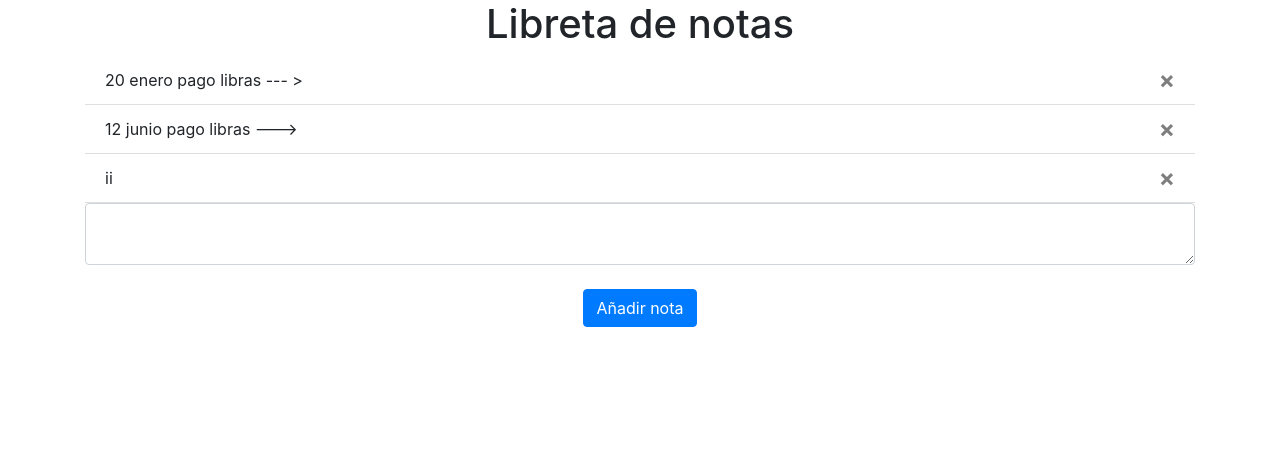
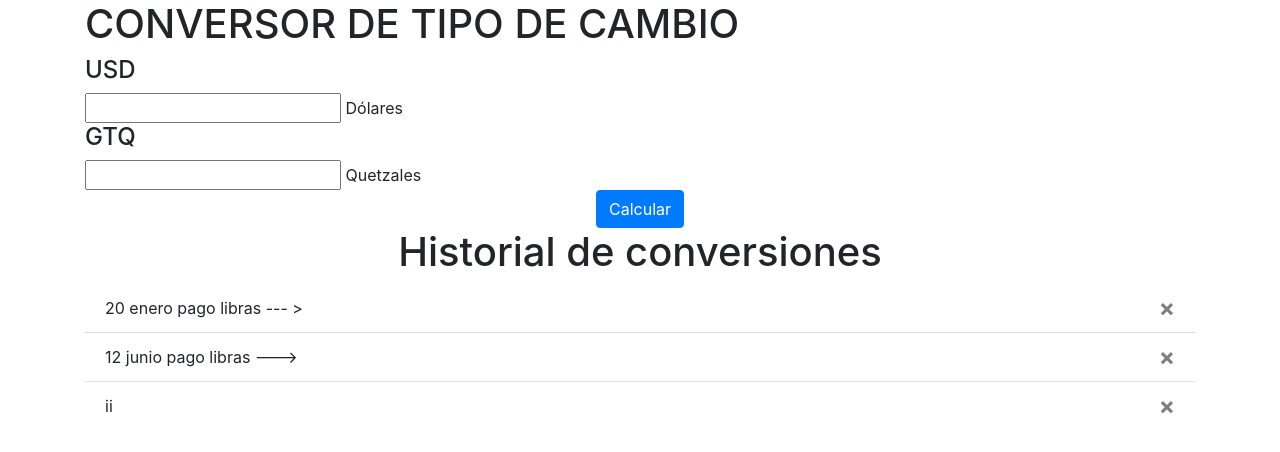
Before and after one commit to PES-BG-2022/proyecto-y-happy-hacking, a Flask app: page / in a window 1280 px wide. Shown: the part 56-508 px from the top of the page. Run offline with Flask 2, Linux system fonts and the light colour scheme; a user stored in the database is signed in; data comes from the database, SQL or seed files in the repository; some libraries are stand-ins or nearby versions.

Commit message:
Agregando campos a home.html

```diff
--- a/app/website/templates/home.html
+++ b/app/website/templates/home.html
@@ -1,6 +1,27 @@
 {% extends "base.html" %} {% block title %}Home{% endblock %} {% block content
 %}
-<h1 align="center">Libreta de notas</h1>
+<H1>CONVERSOR DE TIPO DE CAMBIO</H1>
+<form method="POST">
+<div id="scale_main">
+
+  <div class="measurement" id="usd">
+    <h4>USD</h4>
+
+    <input class="input" type="text" id="usd_input" name="usd"></input>
+    <span class="unit">Dólares</span>
+  </div>
+  <div class="measurement" id="gtq">
+    <h4>GTQ</h4>
+    <input class="input" type="text" id="gtq_input" name="gtq"></input>
+    <span class="unit">Quetzales</span>
+  </div>
+
+  <div align="center">
+    <button type="submit" class="btn btn-primary">Calcular</button>
+  </div>
+
+</div>
+<h1 align="center">Historial de conversiones</h1>
 <ul class="list-group list-group-flush" id="notes">
   {% for note in user.notes %}
   <li class="list-group-item">
@@ -11,11 +32,10 @@
   </li>
   {% endfor %}
 </ul>
-<form method="POST">
-  <textarea name="note" id="note" class="form-control"></textarea>
-  <br />
-  <div align="center">
-    <button type="submit" class="btn btn-primary">Añadir nota</button>
-  </div>
+
+
+  <!--<textarea name="note" id="note" class="form-control"></textarea>
+  <br/>-->
 </form>
+
 {% endblock %}
```
